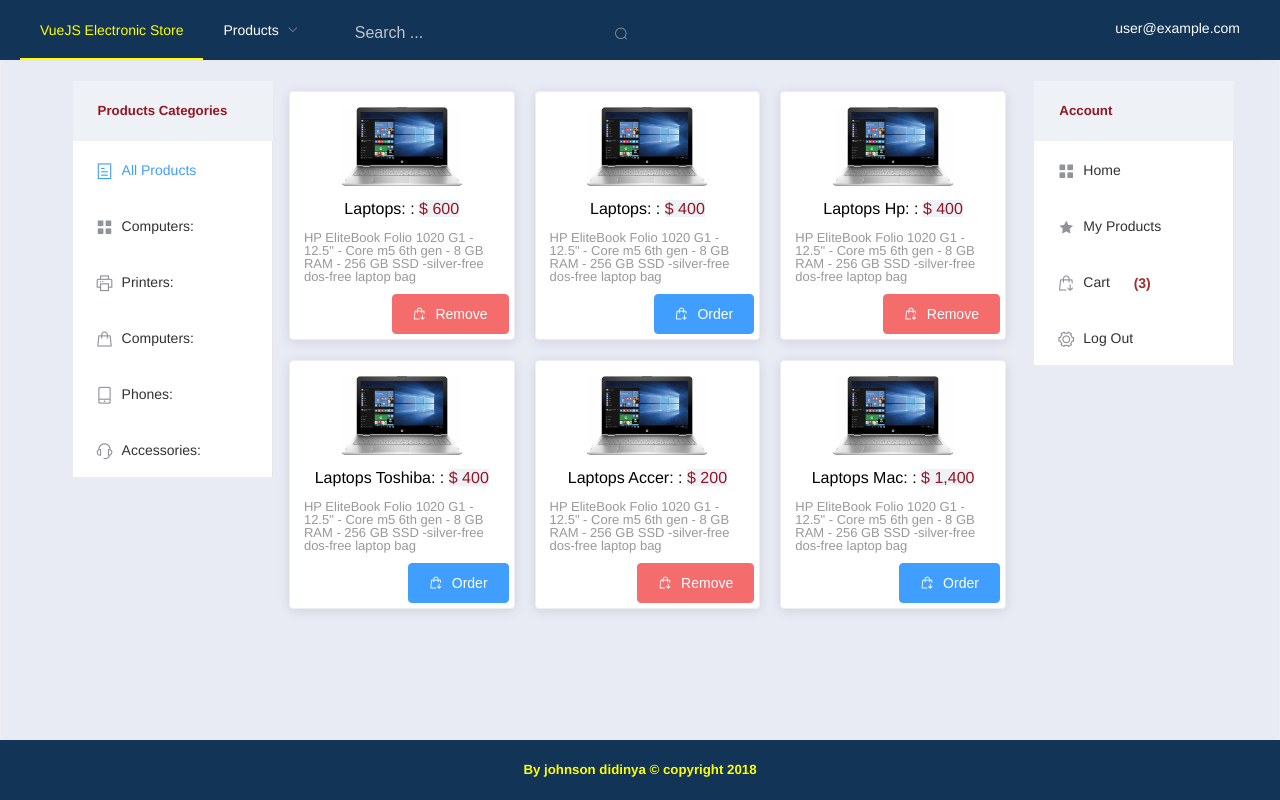
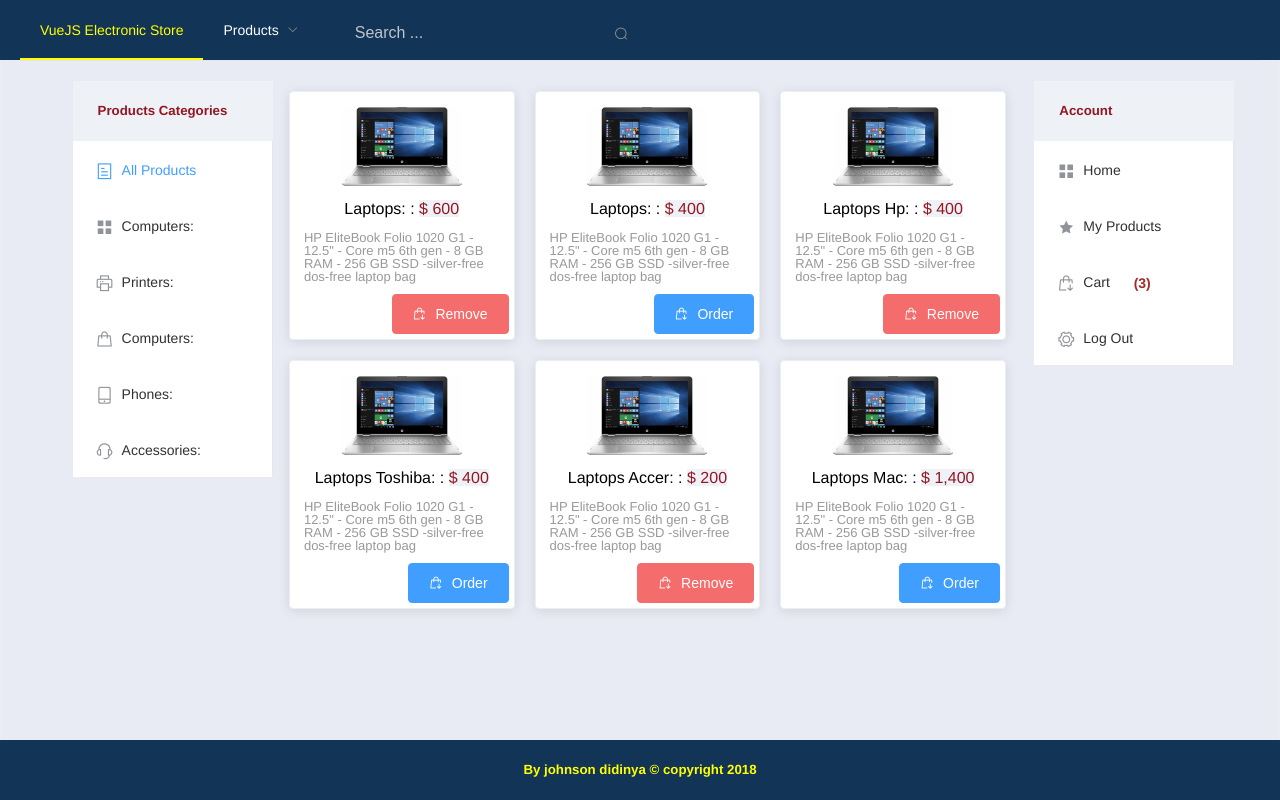
Before and after one commit to didinkaj/vue-single-page-store-manager, a Vue app: page / in a window 1280 px wide. Built offline with nearby package versions, Linux system fonts and the light colour scheme; no server answers; sample sign-in values are in the browser's storage; what vue-instantsearch would draw is missing.

Commit message:
final touches

```diff
--- a/src/components/layouts/Header.vue
+++ b/src/components/layouts/Header.vue
@@ -10,7 +10,8 @@
                 activeIndex2: '1',
                 input4: '',
                 search: '',
-                loggedUser:''
+                loggedUser:'',
+                email:''
             };
         },
         computed: {
@@ -34,6 +35,7 @@
             isLoggedIn() {
                 if (this.loggedinUser) {
                     return true;
+                    this.email = loggedinUser.email
                 }
             },
             activeUser() {
@@ -90,7 +92,7 @@
             </router-link>
             <router-link :to="{name:'useraccount_route'}" v-show="isLoggedIn()" class="name">
                 <el-menu-item index="3" class="search ">
-                    {{loggedUser.email }}
+                    {{email }}
                 </el-menu-item>
             </router-link>
 
```
